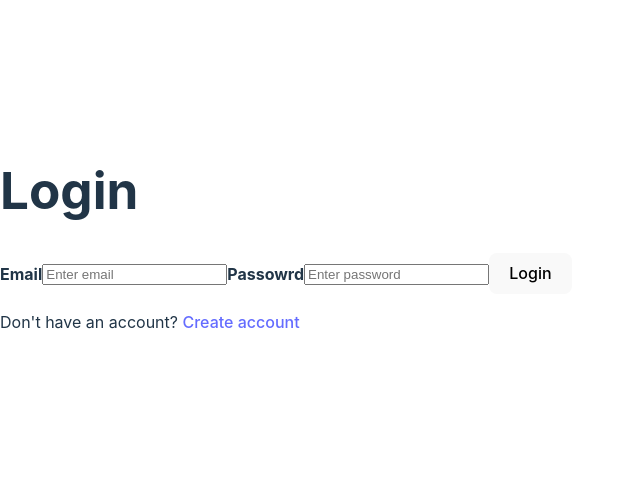
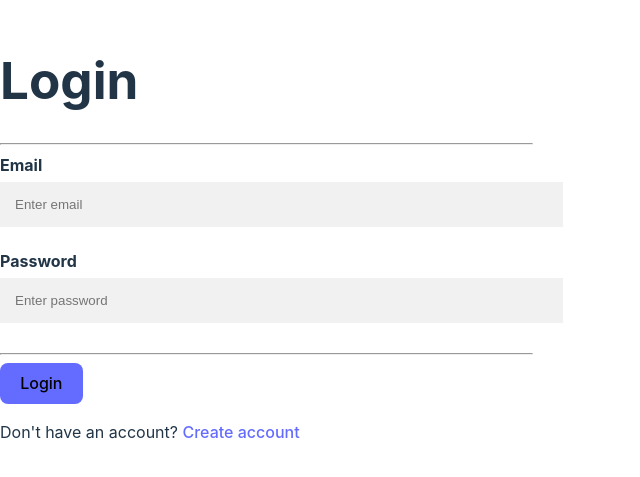
Before and after one commit to gloglo34/Biomedical_Signal_Monitoring_App, a React (Vite) app in the folder frontend/: page / in a window 1280 px wide. Shown: the part 161-638 px from the top of the page, without its empty margins (0-640 px from the left). Built offline with nearby package versions, Linux system fonts and the light colour scheme.

Commit message:
login form styling

```diff
--- /dev/null
+++ b/frontend/src/components/Login.css
@@ -0,0 +1,17 @@
+.login-form-conatiner {
+  padding: 16px;
+}
+
+input[type="text"],
+input[type="password"] {
+  width: 100%;
+  padding: 15px;
+  margin: 5px 0 22px 0;
+  display: inline-block;
+  border: none;
+  background: #f1f1f1;
+}
+
+.loginbtn {
+  background-color: #646cff;
+}
--- a/frontend/src/components/Login.jsx
+++ b/frontend/src/components/Login.jsx
@@ -1,6 +1,7 @@
 import { useState } from "react";
 import axios from "axios";
 import { useNavigate } from "react-router-dom";
+import "./Login.css";
 
 export default function Login({ login }) {
   const [email, setEmail] = useState("");
@@ -28,8 +29,12 @@ export default function Login({ login }) {
 
   return (
     <form onSubmit={handleLogin}>
+      <div className="login-form-container">
         <h1>Login</h1>
+        <hr />
+
         {error && <p>{error}</p>}
+
         <label htmlFor="email">
           <b>Email</b>
         </label>
@@ -43,7 +48,7 @@ export default function Login({ login }) {
         ></input>
 
         <label htmlFor="password">
-        <b>Passowrd</b>
+          <b>Password</b>
         </label>
         <input
           type="password"
@@ -53,12 +58,16 @@ export default function Login({ login }) {
           value={password}
           onChange={(e) => setPassword(e.target.value)}
         />
+        <hr />
 
-      <button type="submit">Login</button>
+        <button type="submit" className="loginbtn">
+          Login
+        </button>
 
         <p>
           Don't have an account? <a href="/register">Create account</a>
         </p>
+      </div>
     </form>
   );
 }
```
Lines whose indentation alone changed are shown as unchanged.
